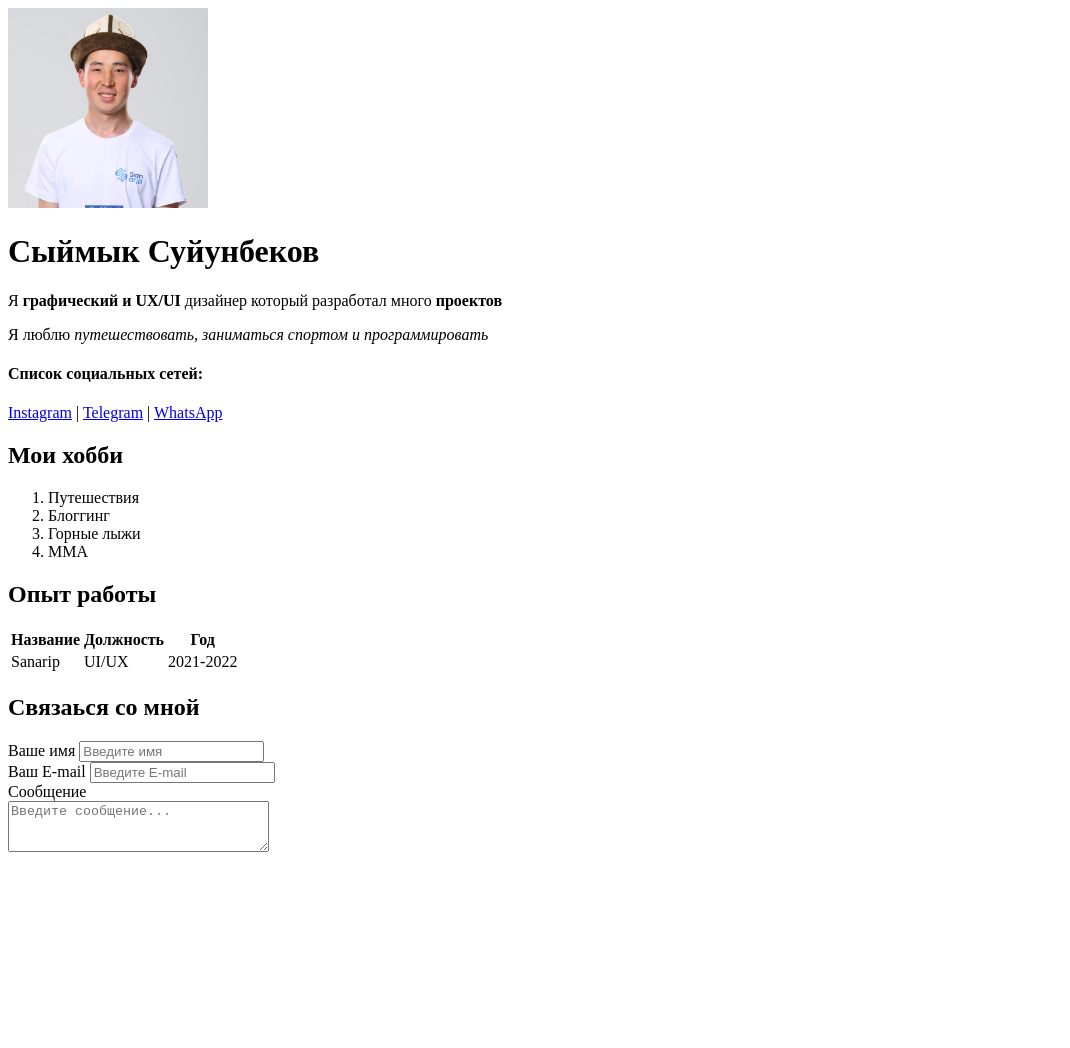
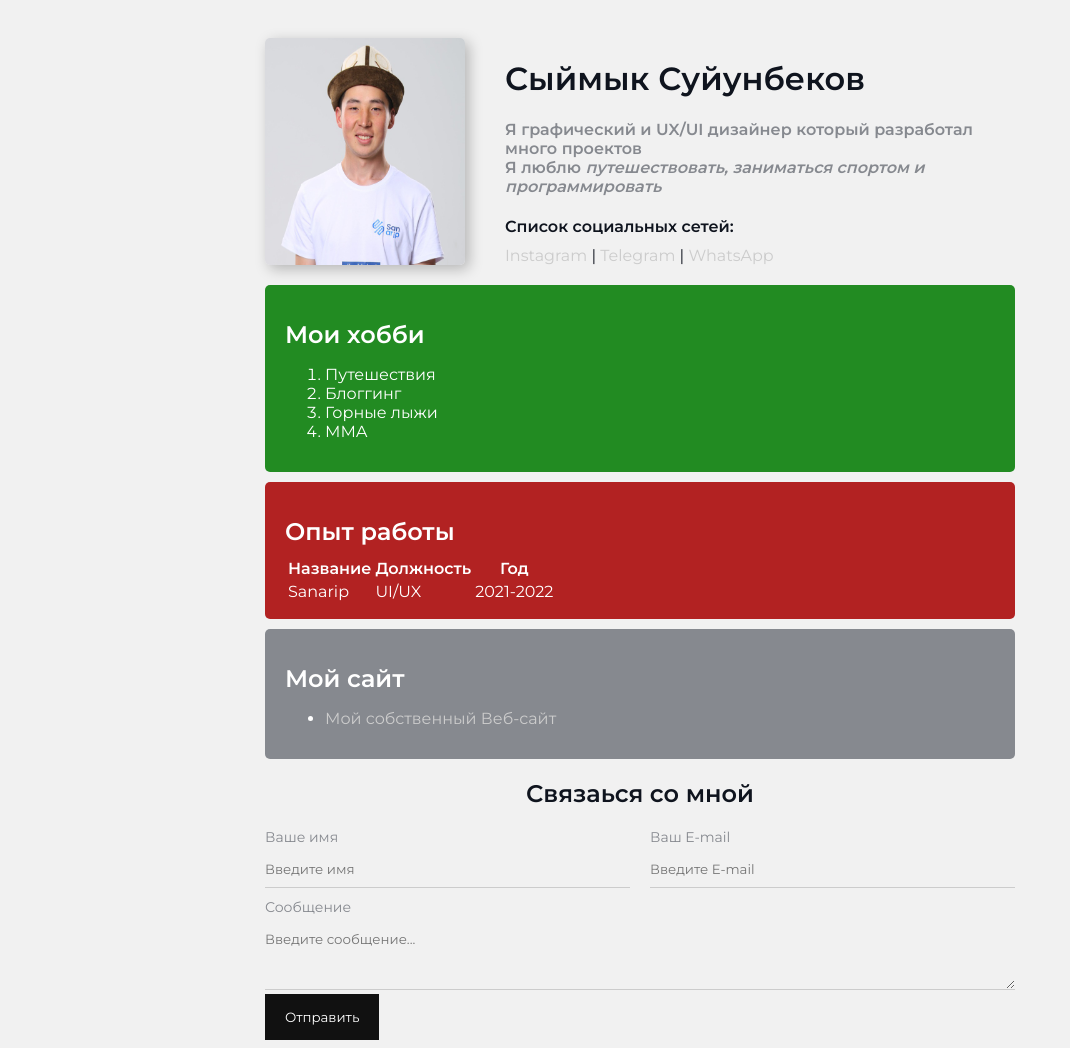
Before and after one commit to Simsunworld/resume, a plain HTML site: page index.html in a window 1280 px wide. Shown: the whole page, without its empty margins (0-1070 px from the left). Before the commit the page ends 864 px from the top, so only its background shows below. Drawn offline with Linux system fonts and the light colour scheme.

Commit message:
Add styles

```diff
--- a/index.html
+++ b/index.html
@@ -7,11 +7,19 @@
     <meta name="keywords" content="syimyk, cv, resume">
     <meta name="description" content="Это сайт - резюме Сыймыка Суйунбекова">
     <title>Syimyk Resume</title>
+
+    <link rel="stylesheet" href="styles.css">
+
 </head>
 <body>
 
-    <img src="avatar.jpg" alt="Суйунбеков Сыймык" width="200">
+    <div class="container">
 
+        <div class="info">
+
+            <img src="avatar.jpg" alt="Суйунбеков Сыймык" class="avatar">
+
+            <div class="info-text">
                 <h1>Сыймык Суйунбеков</h1>
 
                     <p>Я <strong>графический и UX/UI</strong> дизайнер который разработал много <strong>проектов</strong></p>
@@ -26,15 +34,23 @@
         |
                     <a href="https://www.wa.me/+79017093893" target="_blank">WhatsApp</a>
 
+            </div>
+        </div>
+
+
+
+
+        <div class="card bg-green">
         <h2>Мои хобби</h2>
-
             <ol>
                 <li>Путешествия</li>
                 <li>Блоггинг</li>
                 <li>Горные лыжи</li>
                 <li>ММА</li>
             </ol>
+        </div>
 
+        <div class="card bg-red">
             <h2>Опыт работы</h2>
 
             <table>
@@ -50,27 +66,45 @@
                     <td>2021-2022</td>
                 </tbody>
             </table>
+        </div>
 
+        <div class="card bg-yellow">
+            <h2>Мой сайт</h2>
+
+            <ul>
+                <li>
+                    <a href="http://simsundes.tilda.ws/">Мой собственный Веб-сайт</a>
+                </li>
+            </ul>
+        </div>
+
+        <form action="/" class="form">
             <h2>Связаься со мной</h2>
 
-    <form action="/">
-        <div>
+                <div class="form-row">
+
+                    <div class="form-group">
                         <label for="name">Ваше имя</label>
                         <input type="text" id="name" placeholder="Введите имя">
                     </div>
 
-        <div>
+                    <div class="form-group">
                         <label for="email">Ваш E-mail</label>
                         <input type="email" id="email" placeholder="Введите E-mail">
                     </div>
 
-        <div>
+                </div>
+
+            <div class="form-group">
                 <label for="message">Сообщение</label>
-            <br>
                 <textarea name="" id="message" cols="30" rows="3" placeholder="Введите сообщение..."></textarea>
             </div>
 
+            <input class="btn" type="submit" value="Отправить">
+
         </form>
+
+    </div>
 
 </body>
 </html>
--- /dev/null
+++ b/styles.css
@@ -0,0 +1,152 @@
+@import url('https://fonts.googleapis.com/css2?family=Montserrat:wght@400;600&display=swap');
+
+body {
+    font-family: 'Montserrat', sans-serif;
+    font-size: 16px;
+    font-weight: normal;
+    background: #f1f1f1;
+    color: #0f141e;
+}
+
+a {
+    color: #ccc;
+    text-decoration: none;
+}
+
+a:hover {
+    text-decoration: underline;
+}
+
+a:active {
+    color: blue;
+}
+
+a:visited {
+    color: green;
+}
+
+.avatar {
+    width: 200px;
+    border-radius: 5px;
+    box-shadow: 4px 4px 14px rgba(0, 0, 0, .25);
+}
+
+.container {
+    max-width: 750px;
+    margin: auto;
+    padding-top: 30px;
+}
+
+.info {
+    margin-bottom: 20px;
+    display: flex;
+}
+
+.info-text {
+    margin-left: 40px
+}
+
+.info-text p {
+    font-style: normal;
+    font-weight: bold;
+    color: #86898f;
+    margin: 0;
+}
+
+.info-text h4 {
+    margin-bottom: 10px;
+}
+
+@media (max-width: 650px) {
+    .info {
+        display: block;
+        text-align: center;
+    }
+}
+
+.card {
+    padding: 15px 20px;
+    border-radius: 5px;
+    margin-bottom: 10px;
+    color: #fff;
+}
+
+.card h2 {
+    margin-bottom: 10px;
+}
+
+.bg-yellow {
+    background: #86898f;
+}
+
+.bg-red {
+    background: #B22222;
+}
+
+.bg-green {
+    background: #228B22;
+}
+
+.btn {
+    background: #111;
+    padding: 15px 20px;
+    color: #fff;
+    border: none;
+    font-family: inherit;
+    cursor: pointer;
+}
+
+.btn:hover {
+    opacity: .8;
+}
+
+.form h2{
+    text-align: center;
+}
+
+.form-row {
+    margin-bottom: 10px;
+    display: flex;
+}
+
+.form-row .form-group {
+    margin-right: 20px;
+    width: 50%;
+    /* display: inline-block; */
+    /* width: calc(50% - 20px); */
+}
+
+.form-row .form-group:last-child {
+    margin-right: 0;
+}
+
+@media (max-width: 650px) {
+    .form-row {
+        display: block;
+    }
+
+    .form-row .form-group {
+        width: 100%;
+        margin-right: 0;
+        margin-bottom: 10px;
+    }
+}
+
+.form-group label{
+    display: block;
+    font-size: 14px;
+    color: #86898f;
+}
+
+.form-group input,
+.form-group textarea {
+    width: 100%;
+    box-sizing: border-box;
+    border: none;
+    background: transparent;
+    border-bottom: 1px solid #ccc;
+    color: #000;
+    padding: 15px 0 10px;
+    outline: none;
+    font-family: inherit;
+}
```
Lines whose indentation alone changed are shown as unchanged.
